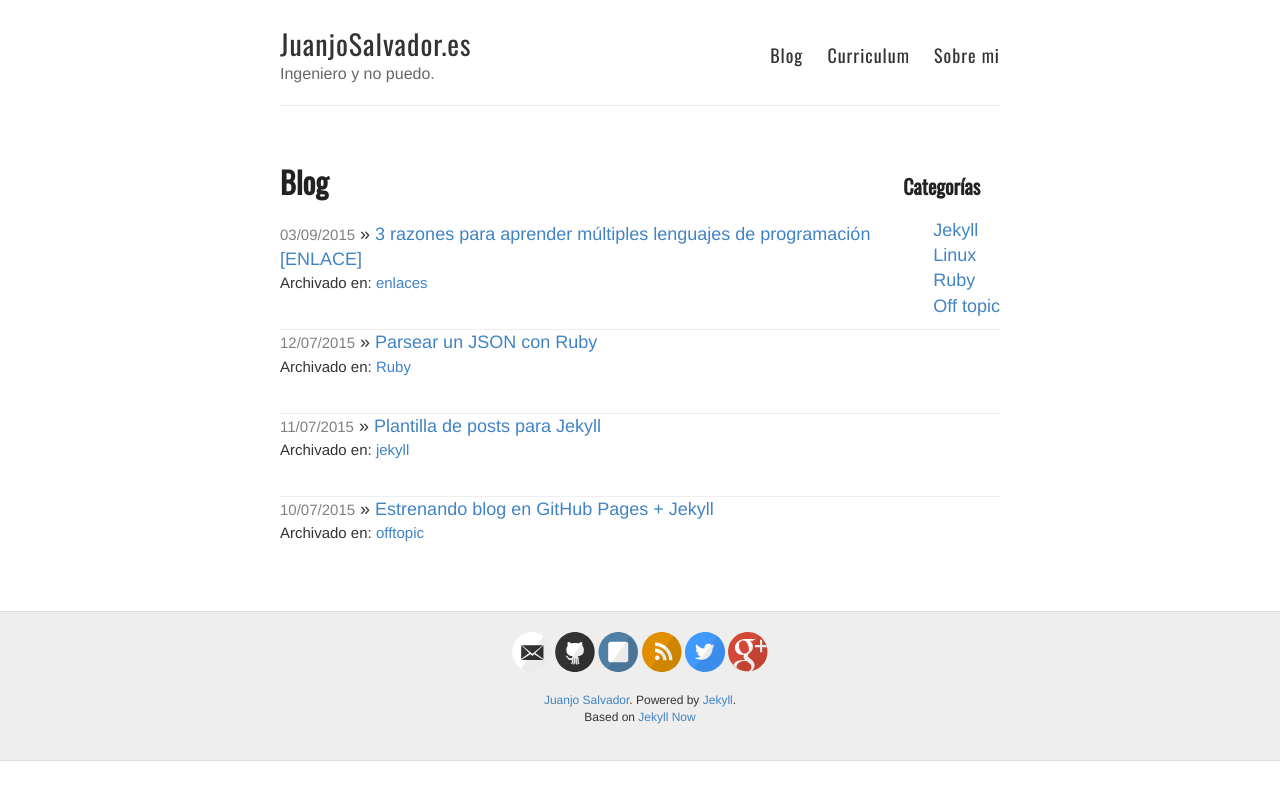
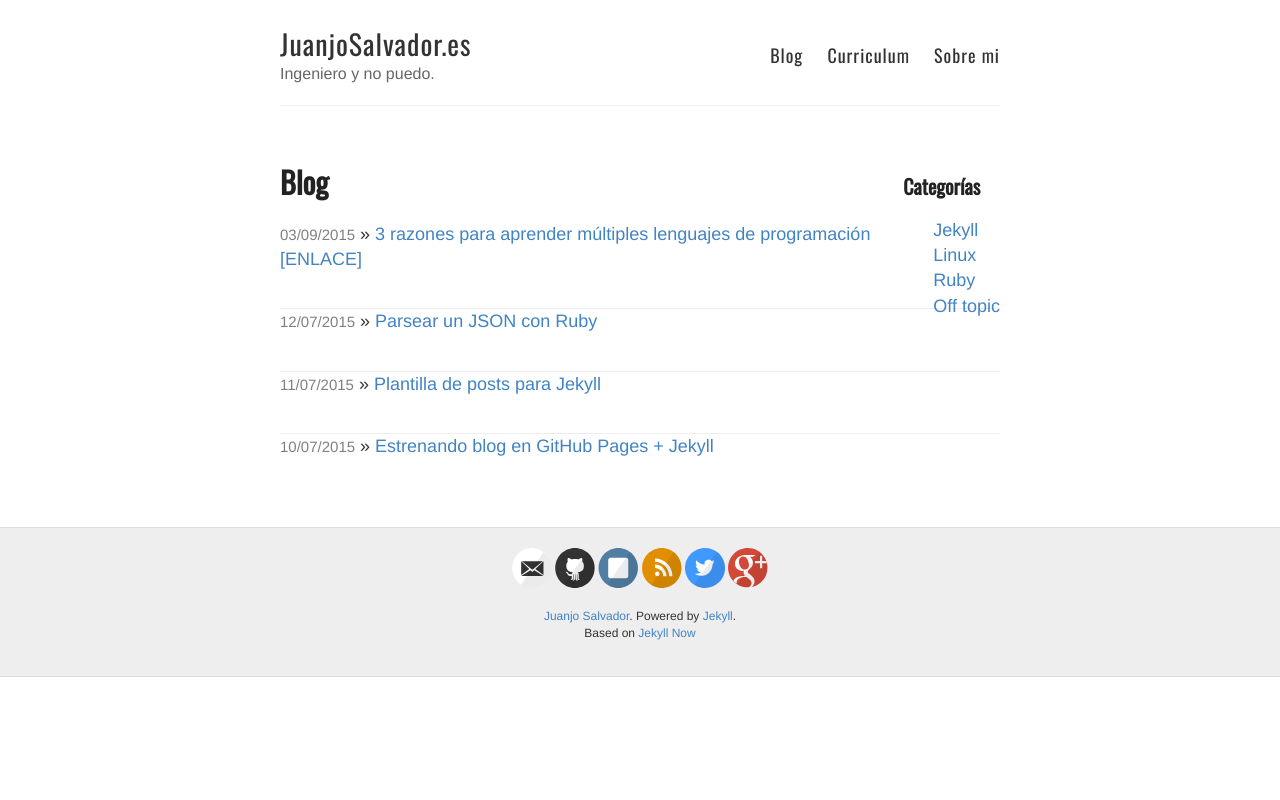
Before and after one commit to JuanjoSalvador/blog, a Jekyll site: the page built from blog.html, in a window 1280 px wide. Shown: the top 800 px of the page. Built offline with Jekyll 4.4.1, drawn with Linux system fonts in a browser that asks for light colours; Markdown is read by kramdown in place of the engine named in the settings.

Commit message:
Update blog.html

```diff
--- a/blog.html
+++ b/blog.html
@@ -21,7 +21,6 @@ permalink: /blog/
   {% for post in site.posts %}
     <article class="post">
           <span>{{ post.date | date: "%d/%m/%Y" }}</span> » <a href="{{ site.baseurl }}{{ post.url }}">{{ post.title }}</a>
-          <div class="cat">Archivado en: <a href="{{ site.baseurl }}/categories/{{ post.categories}}">{{ post.categories }}</a></div>
     </article>
   {% endfor %}
 </div>
```
